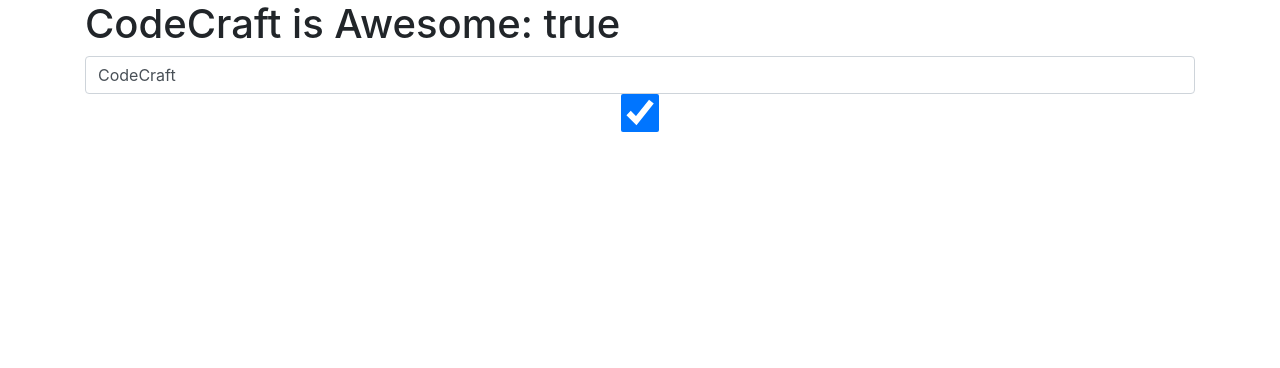
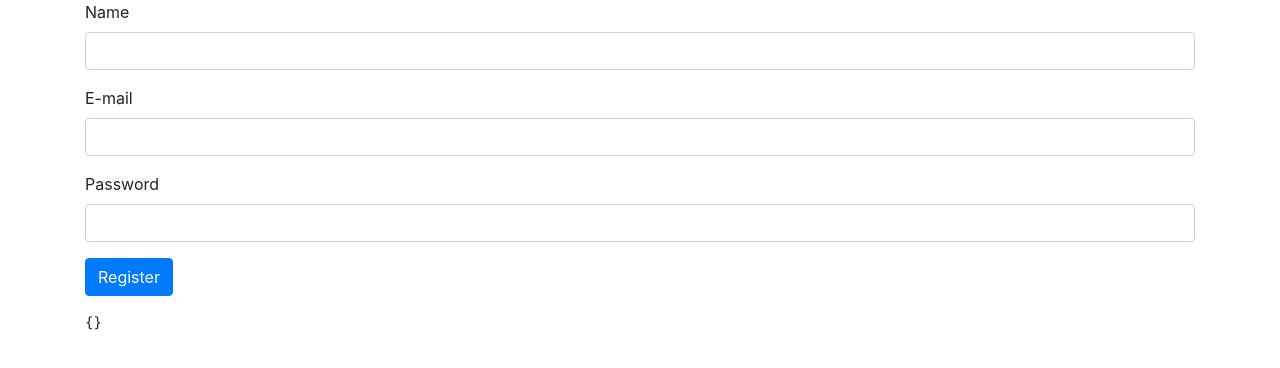
Before and after one commit to kidchenko/angularjs-from-zero-to-awesome, a plain HTML site: page index.html in a window 1280 px wide. Drawn offline with nearby package versions, Linux system fonts and the light colour scheme.

Commit message:
Controllers & Modules

```diff
--- a/index.html
+++ b/index.html
@@ -1,19 +1,36 @@
 <!DOCTYPE html >
-<html lang="en" >
+<html lang="en" ng-app="minmax">
 <head >
 	<title >Data Binding</title >
 	<link href="../libs/bootstrap/dist/css/bootstrap.min.css" rel="stylesheet" >
 	<link href="main.css" rel="stylesheet" >
 </head>
 
-<body ng-app>
+<body>
 
-<div class="container" ng-init="title='CodeCraft';awesome=true;">
-	<h1>{{ title }}  is Awesome: {{awesome}} </h1>
-	<input type="text" class="form-control" ng-model="title" />
-	<input type="checkbox" class="form-control" ng-model="awesome" />
-</div >
+<div class="container main-content" ng-controller="MinMaxCtrl">
+	<form>
+		<div class="form-group">
+			<label for="name">Name</label>
+			<input type="text" id="name" class="form-control" ng-model="formModel.name">
+		</div>
+		<div class="form-group">
+			<label for="email">E-mail</label>
+			<input type="email" id="email" class="form-control" ng-model="formModel.email">
+		</div>
+		<div class="form-group">
+			<label for="password">Password</label>
+			<input type="password" id="´password" class="form-control" ng-model="formModel.password">
+		</div>
+		<div class="form-group">
+			<button class="btn btn-primary" ng-click="onSubmit()">Register</button>
+		</div>
+	</form>
+	<pre>{{ formModel | json }}</pre>
+
+</div>
 
 <script src="../libs/angular/angular.min.js" ></script >
+<script src="main.js" ></script >
 </body >
 </html >
--- a/main.js
+++ b/main.js
@@ -0,0 +1,9 @@
+var app = angular.module('minmax', []);
+
+app.controller('MinMaxCtrl', function ($scope) {
+  $scope.formModel = {};
+  $scope.onSubmit = function () {
+    console.log('Juca submited!');
+    console.log($scope.formModel);
+  };
+});
```
